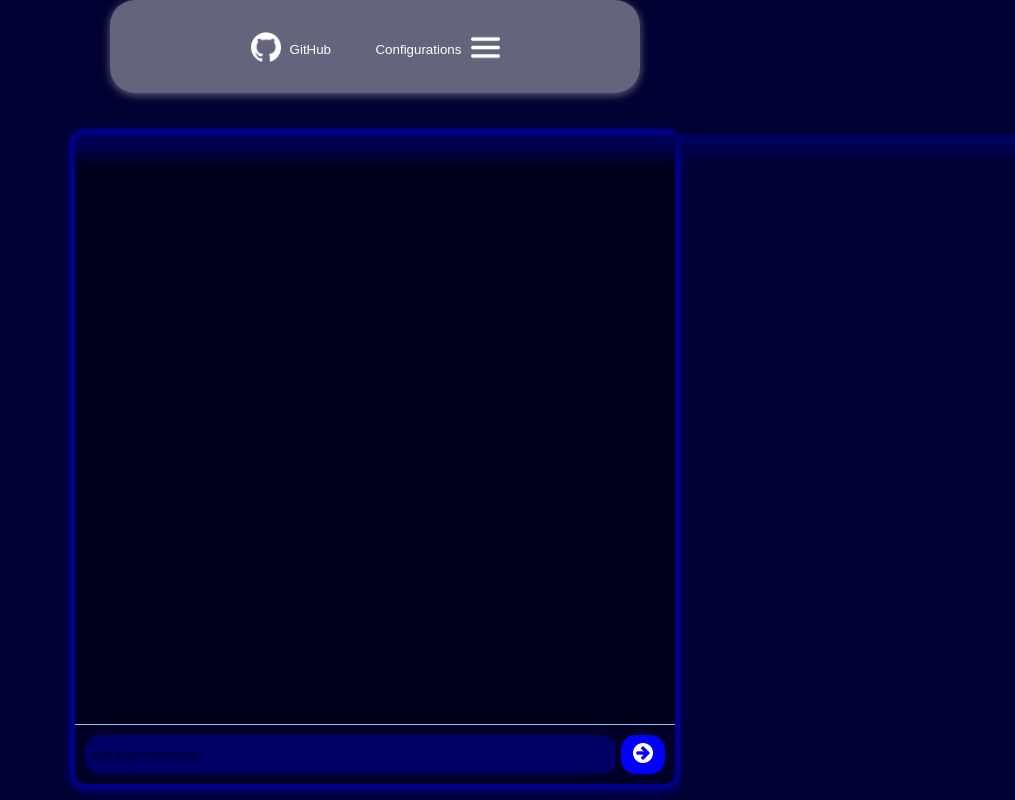
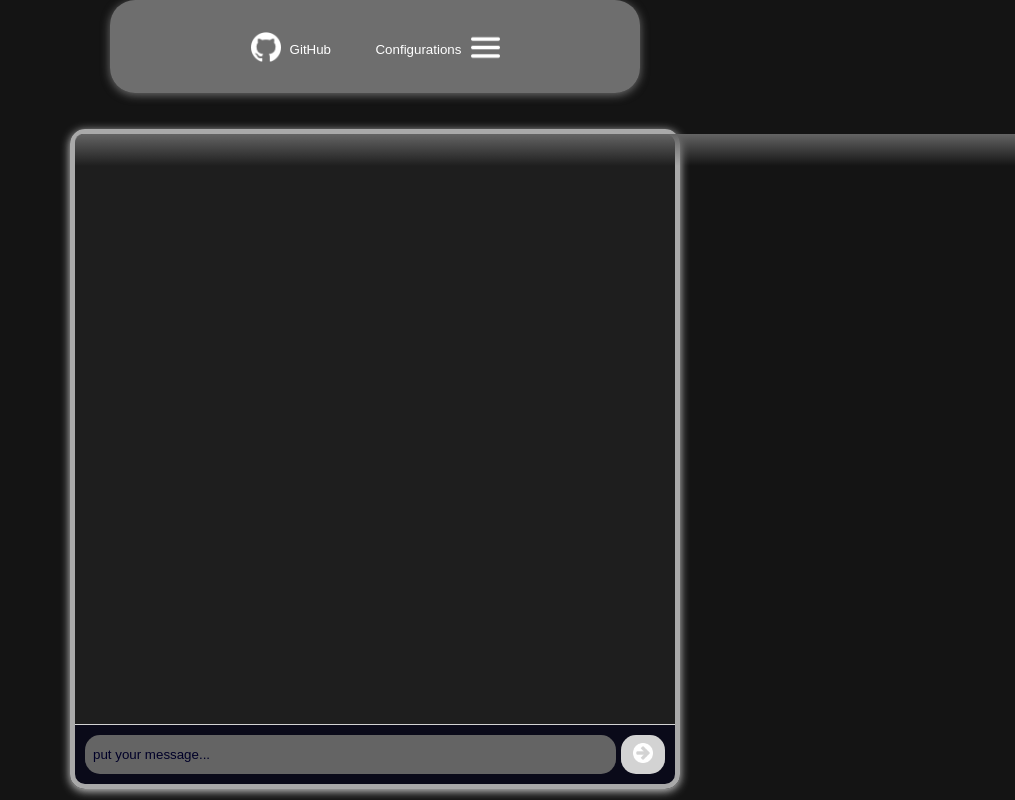
Before and after one commit to Joaokkk12/chat-online, a plain HTML site: page index (2).html in a window 1280 px wide. Shown: the top 800 px of the page, without its empty margins (265-1280 px from the left). Drawn offline with Linux system fonts and the light colour scheme; no server answers; a web font is replaced by a local one.

Commit message:
index(2).html

```diff
--- a/index (2).html
+++ b/index (2).html
@@ -609,7 +609,7 @@ checkAndRemoveMessages();
 <script src="correct.js"></script>
 <script src="translate.js"></script>
 <script src="hourshowhidden.js"></script>
-<script src="colors.js"></script>
+<script src="colors2.js"></script>
 <script>
 
 function esperar(ms) {
```
